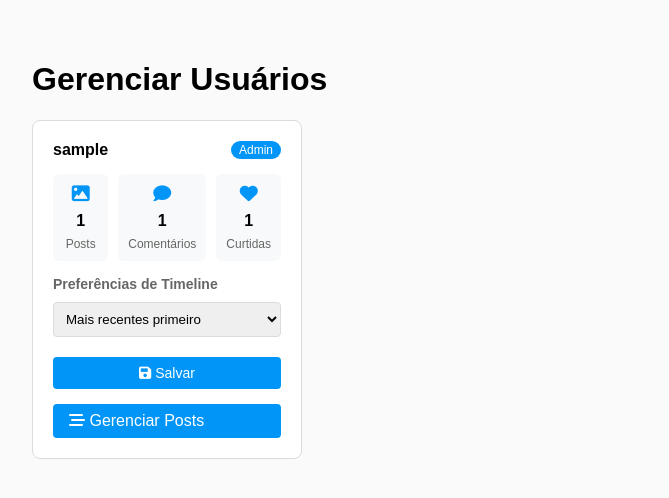
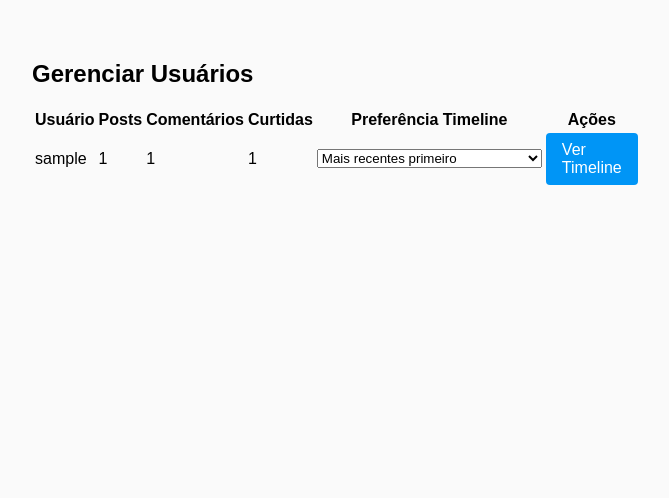
Before and after one commit to hiurequeiroz/instapsp, a Flask app: page /admin/users in a window 1280 px wide. Shown: the part 67-565 px from the top of the page, without its empty margins (328-997 px from the left). Run offline with Flask 3, Linux system fonts and the light colour scheme; a user stored in the database is signed in; tables that the repository leaves empty hold one stand-in row (values such as "Sample post").

Commit message:
feat: adiciona visualização de timeline por usuário e preferências

```diff
--- a/app/models/timeline_preference.py
+++ b/app/models/timeline_preference.py
@@ -6,6 +6,7 @@ class TimelinePreference(db.Model):
     id = db.Column(db.Integer, primary_key=True)
     user_id = db.Column(db.Integer, db.ForeignKey('user.id'), nullable=False, unique=True)
     sort_by = db.Column(db.String(20), default='recent')  # recent, likes, comments, admin_first
+    admin_first = db.Column(db.Boolean, default=False)  # Nova coluna
     created_at = db.Column(db.DateTime, default=db.func.now())
     updated_at = db.Column(db.DateTime, default=db.func.now(), onupdate=db.func.now())
 
--- a/app/templates/admin/users.html
+++ b/app/templates/admin/users.html
@@ -4,61 +4,42 @@
 
 {% block content %}
 <div class="admin-users">
-    <h1>Gerenciar Usuários</h1>
-
-    <div class="users-grid">
-        {% for user, post_count, comment_count, like_count in users %}
-        <div class="user-card">
-            <div class="user-header">
-                <span class="username">{{ user.username }}</span>
-                {% if user.is_admin %}
-                <span class="admin-badge">Admin</span>
-                {% endif %}
-            </div>
-
-            <div class="user-stats">
-                <div class="stat">
-                    <i class="fas fa-image"></i>
-                    <span>{{ post_count }}</span>
-                    <label>Posts</label>
-                </div>
-                <div class="stat">
-                    <i class="fas fa-comment"></i>
-                    <span>{{ comment_count }}</span>
-                    <label>Comentários</label>
-                </div>
-                <div class="stat">
-                    <i class="fas fa-heart"></i>
-                    <span>{{ like_count }}</span>
-                    <label>Curtidas</label>
-                </div>
-            </div>
-
-            <div class="user-preferences">
-                <h4>Preferências de Timeline</h4>
-                <form class="timeline-preferences-form" data-user-id="{{ user.id }}">
-                    <select name="sort_by" class="timeline-sort">
+    <h2>Gerenciar Usuários</h2>
+    <table>
+        <thead>
+            <tr>
+                <th>Usuário</th>
+                <th>Posts</th>
+                <th>Comentários</th>
+                <th>Curtidas</th>
+                <th>Preferência Timeline</th>
+                <th>Ações</th>
+            </tr>
+        </thead>
+        <tbody>
+            {% for user, post_count, comment_count, like_count in users %}
+            <tr>
+                <td>{{ user.username }}</td>
+                <td>{{ post_count }}</td>
+                <td>{{ comment_count }}</td>
+                <td>{{ like_count }}</td>
+                <td>
+                    <select class="timeline-preference" data-user-id="{{ user.id }}">
                         {% for value, label in sort_options.items() %}
-                        <option value="{{ value }}"
-                                {% if user.timeline_preference and user.timeline_preference.sort_by == value %}selected{% endif %}>
+                        <option value="{{ value }}" {% if user.timeline_preference and user.timeline_preference.sort_by == value %}selected{% endif %}>
                             {{ label }}
                         </option>
                         {% endfor %}
                     </select>
-                    <button type="submit" class="btn btn-small">
-                        <i class="fas fa-save"></i> Salvar
-                    </button>
-                </form>
-                <div class="save-feedback"></div>
-            </div>
-
-            <div class="user-actions">
-                <a href="{{ url_for('admin.manage_timeline', user_id=user.id) }}" class="btn">
-                    <i class="fas fa-stream"></i> Gerenciar Posts
-                </a>
-            </div>
-        </div>
-        {% endfor %}
-    </div>
+                </td>
+                <td>
+                    <a href="{{ url_for('admin.user_timeline', user_id=user.id) }}" class="btn">
+                        Ver Timeline
+                    </a>
+                </td>
+            </tr>
+            {% endfor %}
+        </tbody>
+    </table>
 </div>
 {% endblock %}
```
Also changed, not shown: app/templates/admin/user_timeline.html (added, +25 -0 lines).
